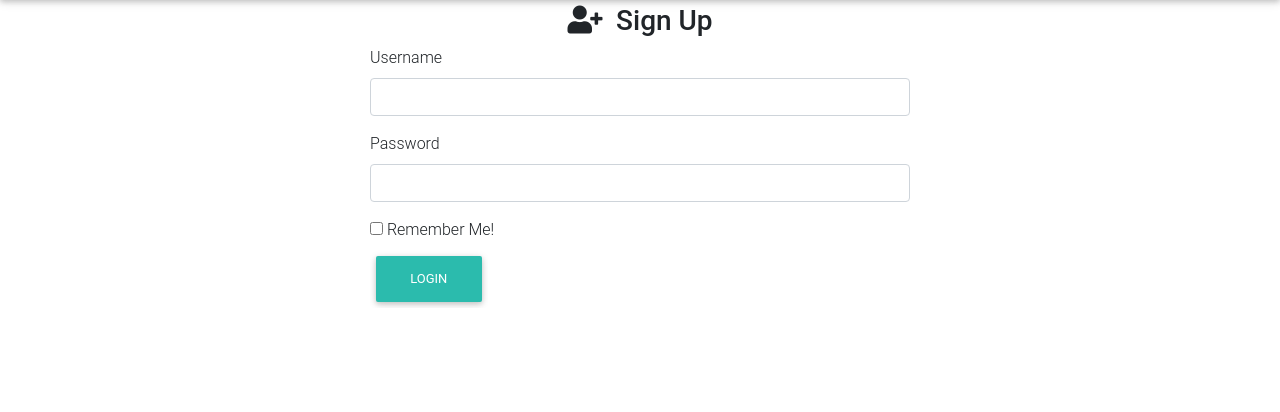
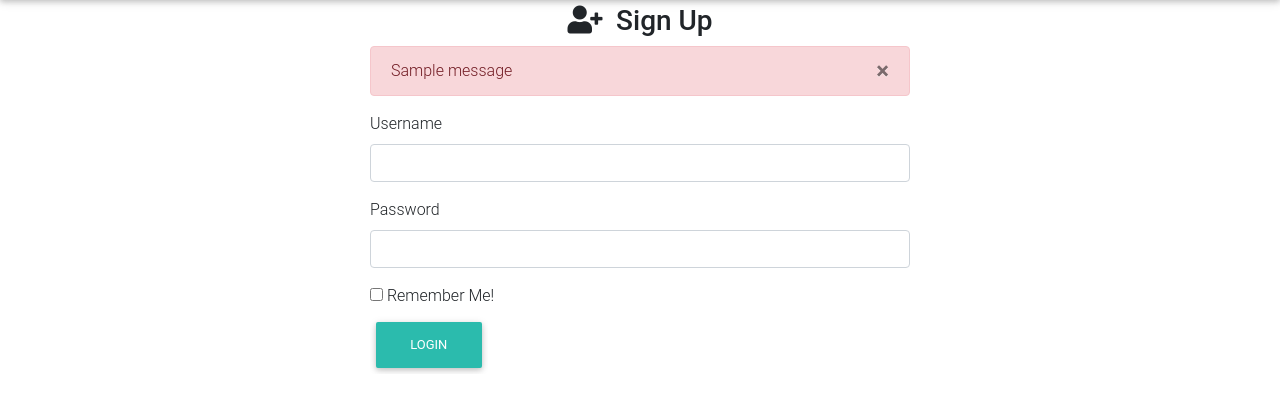
Before and after one commit to mnyando/D-Blog, a Flask app: page /login in a window 1280 px wide. Shown: the part 56-468 px from the top of the page. Run offline with Flask 2, Linux system fonts and the light colour scheme; tables that the repository leaves empty hold one stand-in row (values such as "Sample post"); one stand-in notice (Sample message) is shown; some libraries are stand-ins or nearby versions; some web fonts are replaced.

Commit message:
Add error message if a user details are wrong

```diff
--- a/app/templates/auth/login.html
+++ b/app/templates/auth/login.html
@@ -5,7 +5,15 @@
         <div class="row">
             <div class="col-md-3"></div>
             <div class="col-md-6"id="login">
+
                 <h3 class="text-center"><i class="fas fa-user-plus"></i></i>&nbsp; <strong>Sign Up</strong></h3>
+                {% for message in get_flashed_messages() %}
+                <div class="alert alert-danger">
+                <button type="button" class="close" data-dismiss="alert">&times;</button>
+                {{ message }}
+                </div>
+                {% endfor %}
+
                 {{ wtf.quick_form(form) }}
             </div>
             <div class="col-md-3"></div>
```
